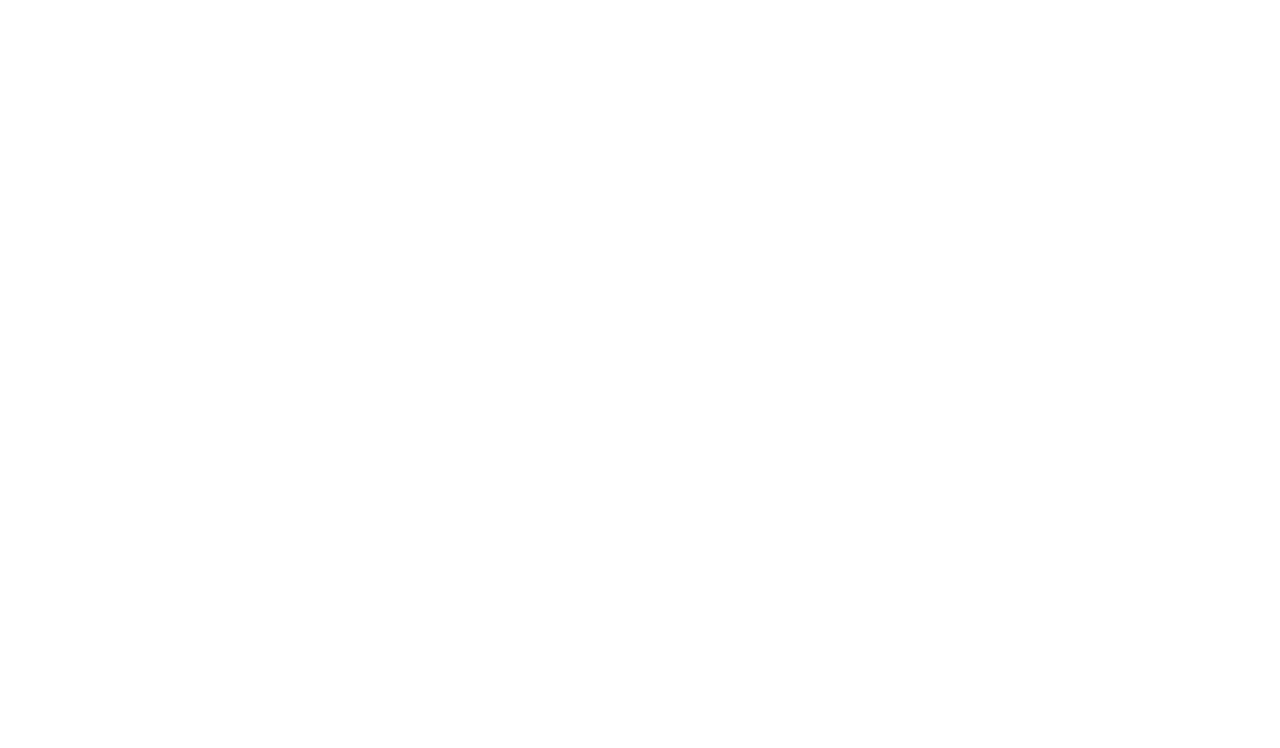
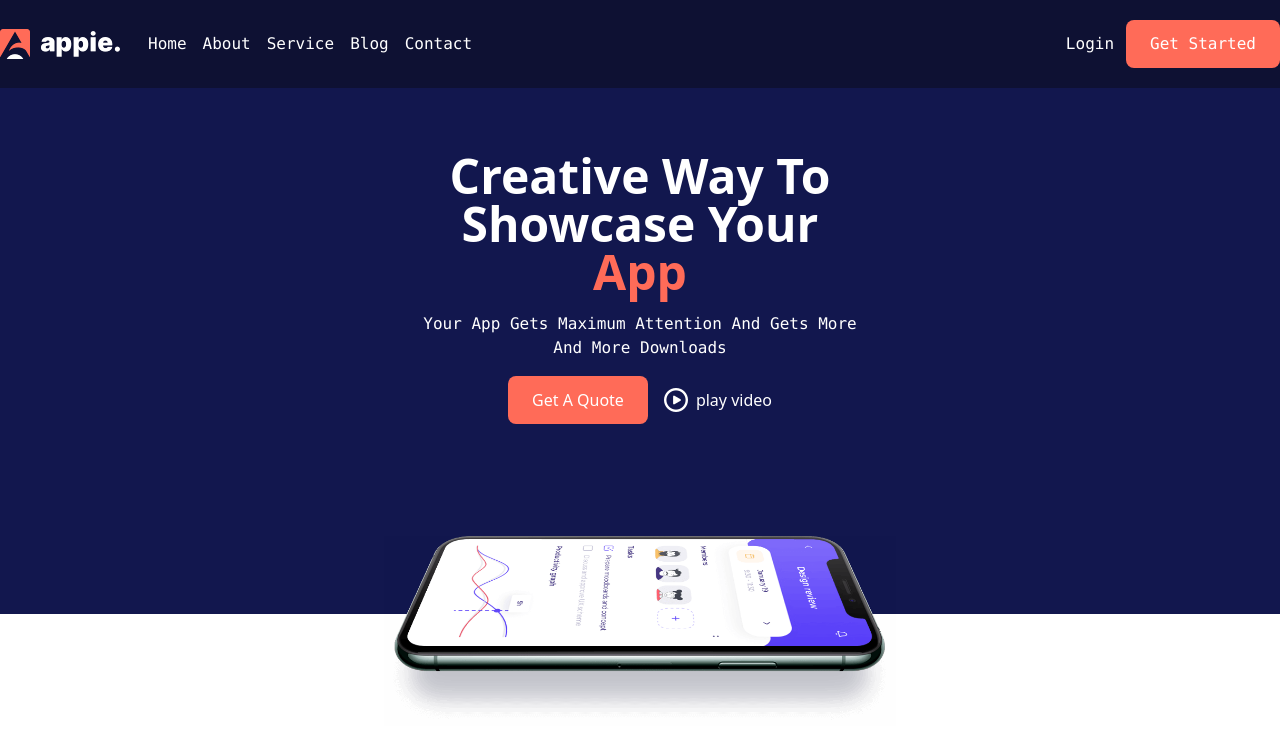
Before and after one commit to hammadsadi/appie, a plain HTML site: page index.html in a window 1280 px wide. Drawn offline with nearby package versions, Linux system fonts and the light colour scheme.

Commit message:
Header Section Added

```diff
--- a/index.html
+++ b/index.html
@@ -8,7 +8,68 @@
   </head>
   <body>
     <!-- Header -->
-    <header></header>
+    <header>
+      <!-- Navbar -->
+      <div class="bg-[#0E1133]">
+        <div class="container md:mx-auto flex justify-between py-5">
+          <nav class="flex gap-7 items-center">
+            <a href=""><img src="assets/images/logo-3.png" alt="" /></a>
+            <ul class="flex gap-4 capitalize text-white font-mono font-normal">
+              <li class="hover:text-[#FF6B58] duration-300">
+                <a href="">home </a>
+              </li>
+              <li class="hover:text-[#FF6B58] duration-300">
+                <a href="">about </a>
+              </li>
+              <li class="hover:text-[#FF6B58] duration-300">
+                <a href="">service </a>
+              </li>
+              <li class="hover:text-[#FF6B58] duration-300">
+                <a href="">blog </a>
+              </li>
+              <li class="hover:text-[#FF6B58] duration-300">
+                <a href="">contact</a>
+              </li>
+            </ul>
+          </nav>
+
+          <div class="text-white font-mono font-normal flex gap-3">
+            <button class="capitalize">login</button>
+            <button class="py-3 px-6 bg-[#FF6B58] capitalize rounded-lg">
+              get started
+            </button>
+          </div>
+        </div>
+      </div>
+
+      <!-- Hero Section -->
+      <div
+        class="bg-[#12174E] text-white capitalize flex flex-col justify-center items-center pt-16"
+      >
+        <div class="max-w-[450px] text-center space-y-4">
+          <h3 class="text-5xl font-black">
+            creative way to showcase your
+            <span class="text-[#FF6B58]">app</span>
+          </h3>
+          <p class="font-mono font-normal">
+            your app gets maximum attention and gets more and more downloads
+          </p>
+          <div class="flex justify-center items-center gap-4">
+            <button class="py-3 px-6 bg-[#FF6B58] capitalize rounded-lg">
+              get a quote
+            </button>
+            <button class="flex gap-2">
+              <img src="assets/images/play-button.png" alt="" /> play video
+            </button>
+          </div>
+        </div>
+        <img
+          class="w-2/5 translate-y-28"
+          src="assets/images/hero-thumb-4.png"
+          alt=""
+        />
+      </div>
+    </header>
     <!-- Main -->
     <main></main>
     <!-- Footer -->
```
